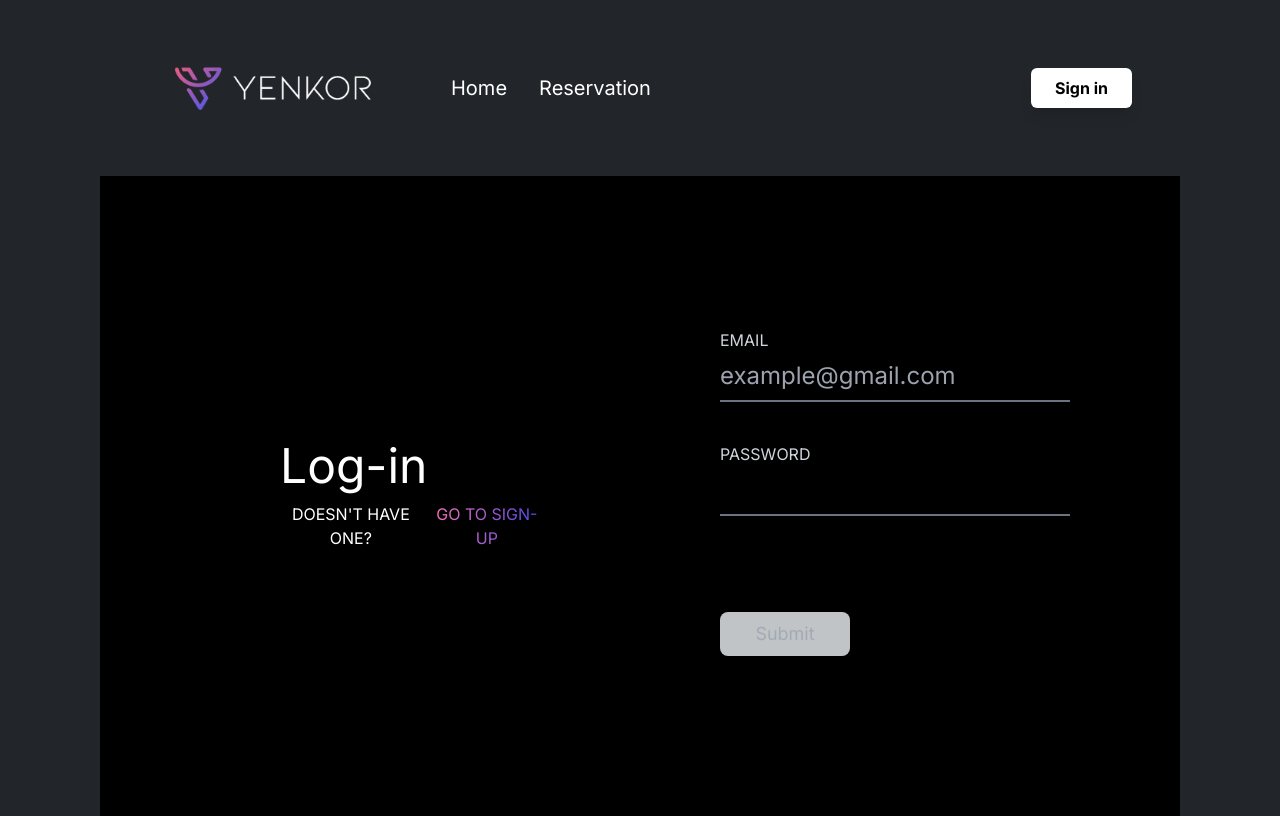
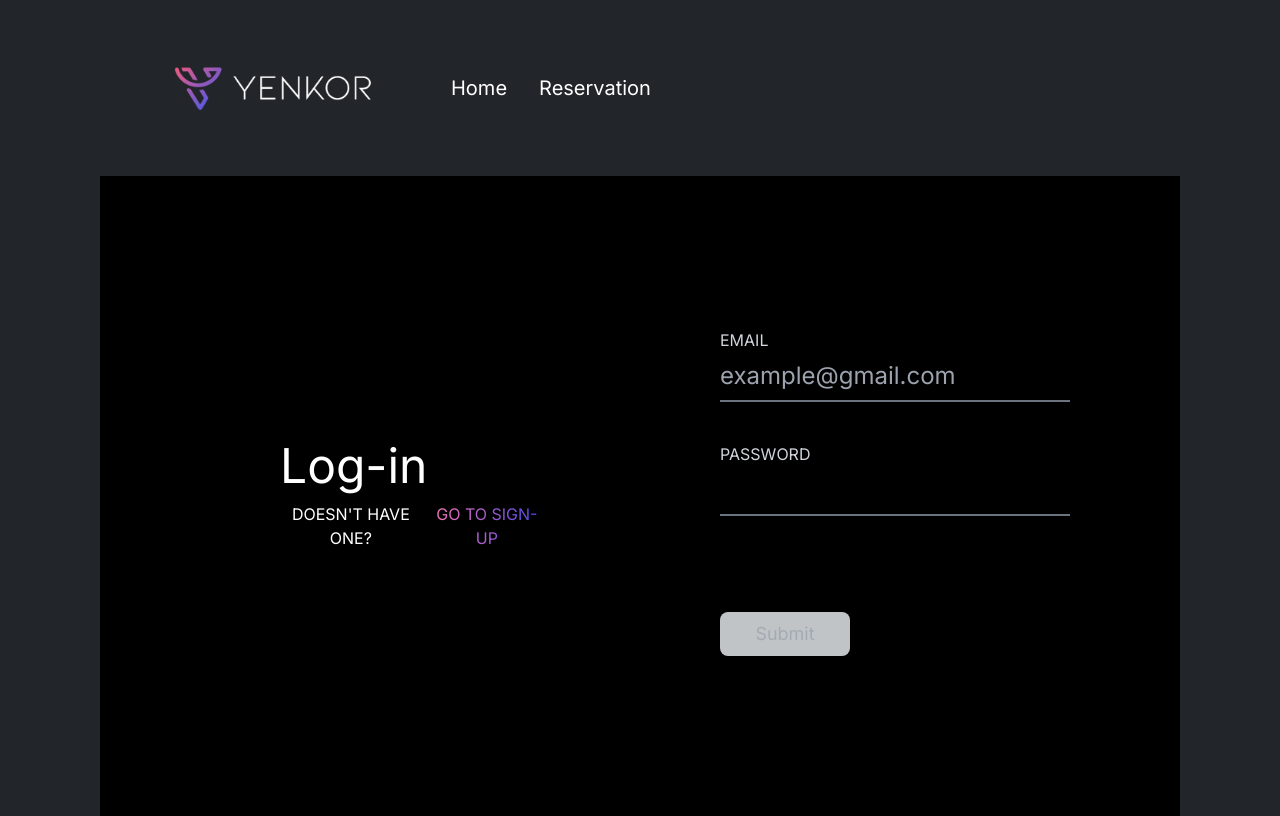
Before and after one commit to 2110503TACEDT66/swdevprac2-project-yenkor, a Next.js app: page /auth/login in a window 1280 px wide. Built offline with nearby package versions, Linux system fonts and the light colour scheme; no server answers.

Commit message:
Make NavBar Reuseable (Work same as Before)

```diff
--- a/src/components/NavBar.tsx
+++ b/src/components/NavBar.tsx
@@ -1,8 +1,19 @@
+'use client'
 import Image from "next/image";
 import React, { useState } from "react";
+import { signOut, useSession } from "next-auth/react";
+import Link from "next/link";
 
-const NavBar = ({ stickyState }: { stickyState: boolean }) => {
+const NavBar = ({ stickyState, topRight }: { stickyState: boolean, topRight: React.ReactNode }) => {
   const isSticky = stickyState;
+
+
+  const {data:session} = useSession();
+
+        // For Debug Only //
+  console.log(session?.user.token);
+  /////////////////////////////////////
+
   return (
     <div className="py-12  sticky top-[-3rem] z-50">
       <div
@@ -47,8 +58,14 @@ const NavBar = ({ stickyState }: { stickyState: boolean }) => {
             ></button>
           </div>
         </div>
+         {/* // To make NavBar Reusable Component */}
+        <div className="flex flex-row space-x-4">
+          {topRight}
+        </div>
 
-        <div className="flex flex-row space-x-4">
+
+
+        {/* <div className="flex flex-row space-x-4">
           <button
             className={`px-6 py-2 rounded-md font-bold shadow-lg
             ${
@@ -61,10 +78,13 @@ const NavBar = ({ stickyState }: { stickyState: boolean }) => {
             // "bg-white px-6 py-2 rounded-md font-bold shadow-lg
             //   hover:bg-[#F2F2F2] transition duration-300 ease-in-out
             //   active:bg-[#F2F2F2] active:scale-95 active:shadow-inner"
-          >
-            Sign in
+          >{
+            session? <Link href={"/api/auth/signout"}>Sign out</Link>
+            : <Link href={"auth/login"}>Sign in</Link>
+          }
+
           </button>
-        </div>
+        </div> */}
       </div>
     </div>
   );
```
